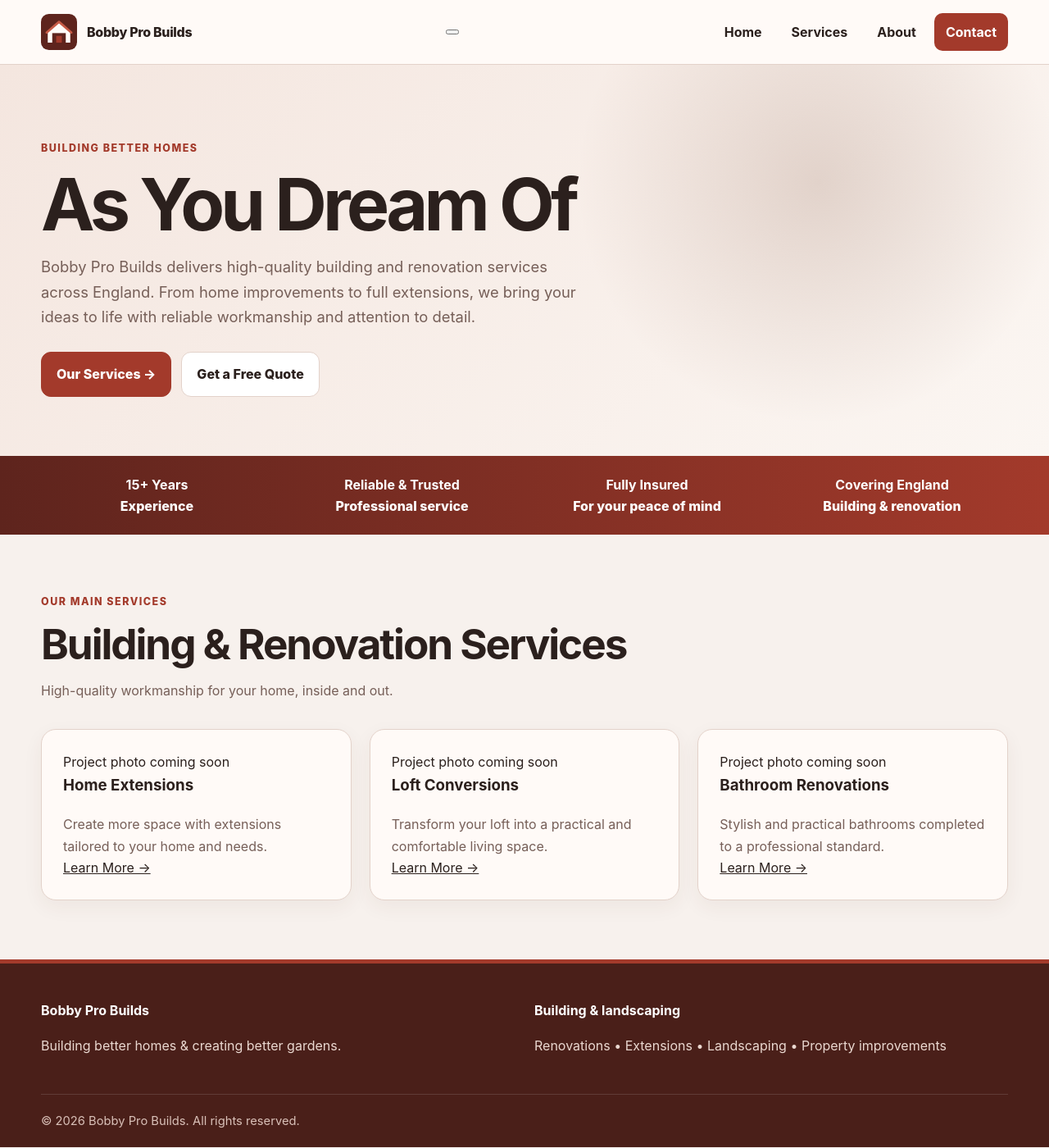
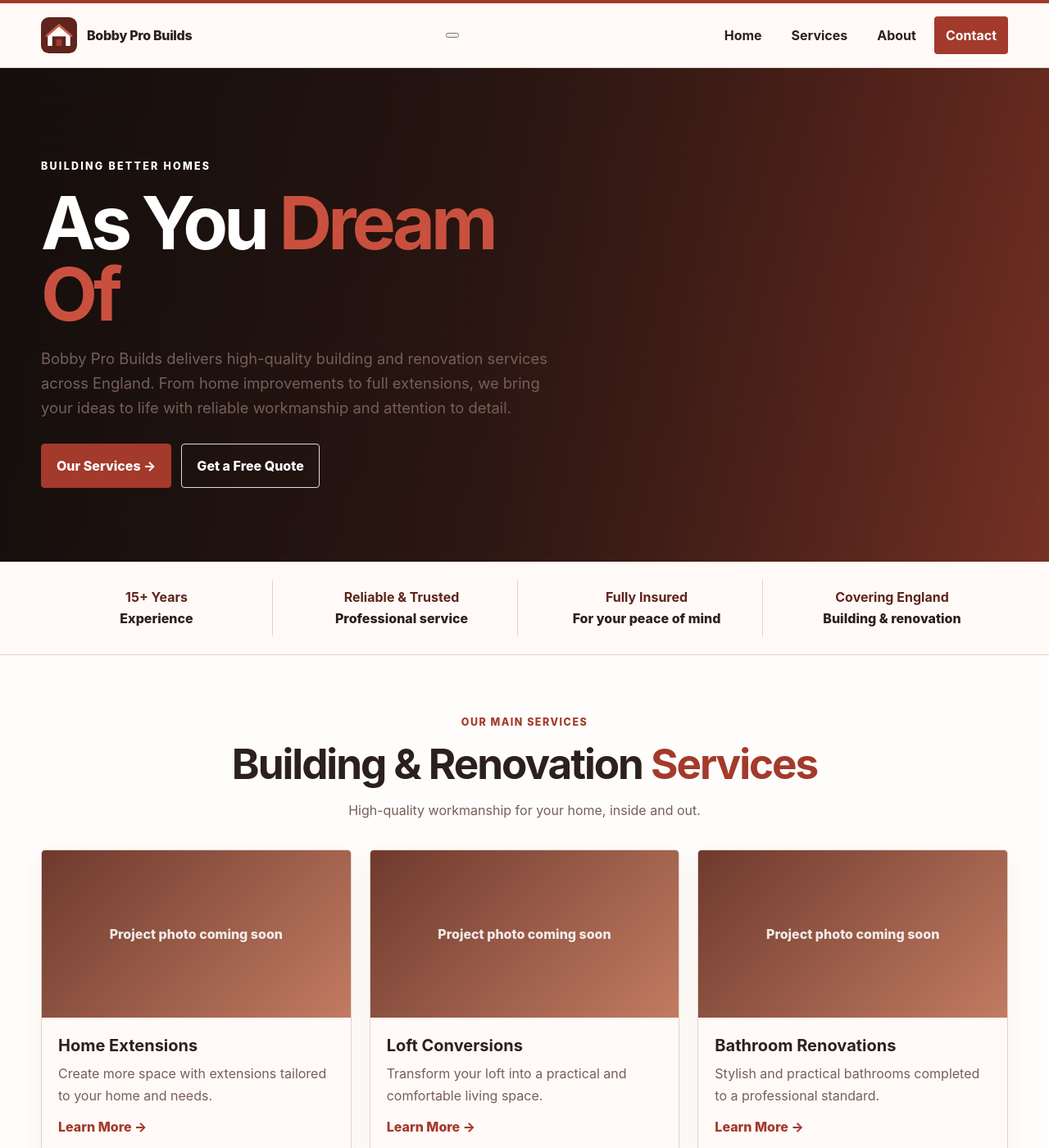
Before and after one commit to arsalanbobby/Bobby-Pro-Builds, a Jekyll site: the page built from index.md, in a window 1280 px wide and 1400 px high. Shown: the whole window at 82% size. Built offline with Jekyll 4.4.1, drawn with Linux system fonts in a browser that asks for light colours.

Commit message:
Refine Pro Builds styling to approved reference design

```diff
--- a/assets/css/style.css
+++ b/assets/css/style.css
@@ -148,3 +148,54 @@ a { color: inherit; }
   .project-grid { grid-template-columns: 1fr; }
   .service-list { columns: 1; }
 }
+
+/* Bobby Pro Builds image-approved homepage styling */
+.hero-builds {
+  position: relative;
+  min-height: 520px;
+  display: flex;
+  align-items: center;
+  color: white;
+  background:
+    linear-gradient(90deg, rgba(20,14,12,.96) 0%, rgba(32,18,15,.86) 46%, rgba(83,31,23,.58) 100%),
+    linear-gradient(135deg, #201512 0%, #713126 58%, #a64a37 100%);
+}
+.hero-builds .hero-grid { grid-template-columns: minmax(0, 650px) 1fr; }
+.hero-builds .hero-copy { padding: 18px 0; }
+.hero-builds .hero-eyebrow { color: #fff; letter-spacing: .18em; }
+.hero-builds h1 { color: #fff; font-size: clamp(3.1rem, 7vw, 6.2rem); }
+.hero-builds h1 span { color: #c9503e; }
+.hero-builds .lead { color: #f3e9e5; font-size: 1.12rem; }
+.hero-builds .hero-secondary { background: transparent; color: white; border-color: rgba(255,255,255,.85); }
+.hero-builds .hero-secondary:hover { background: white; color: var(--brand-dark); }
+.light-trust { background: #fffaf7; color: var(--text); border-bottom: 1px solid var(--border); }
+.light-trust .trust-grid > div { padding: 8px 18px; border-right: 1px solid var(--border); }
+.light-trust .trust-grid > div:last-child { border-right: 0; }
+.light-trust strong { color: var(--brand-dark); }
+.services-showcase { background: #fffdfb; }
+.centre { text-align: center; }
+.centre-copy { text-align: center; margin-left: auto; margin-right: auto; }
+.red-text { color: var(--brand); }
+.service-card { padding: 0; overflow: hidden; border-radius: 5px; }
+.service-photo { aspect-ratio: 16 / 8.7; }
+.placeholder-photo {
+  display: grid;
+  place-items: center;
+  background: linear-gradient(135deg, #6e3a2d, #c27b62);
+  color: rgba(255,255,255,.88);
+  font-weight: 800;
+}
+.service-card-body { padding: 18px 20px 22px; }
+.service-card-body h3 { margin: 0 0 4px; font-size: 1.25rem; }
+.service-card-body p { margin: 0 0 12px; }
+.service-card-body a { color: var(--brand); font-weight: 800; text-decoration: none; }
+.site-header { border-top: 4px solid var(--brand); }
+.site-nav .nav-cta { border-radius: 4px; }
+.btn { border-radius: 4px; }
+.site-footer { background: linear-gradient(90deg, #4a1a14, #79281d, #4a1a14); }
+
+@media (max-width: 820px) {
+  .hero-builds { min-height: auto; }
+  .hero-builds .hero-grid { grid-template-columns: 1fr; }
+  .light-trust .trust-grid > div { border-right: 0; border-bottom: 1px solid var(--border); }
+}
```
